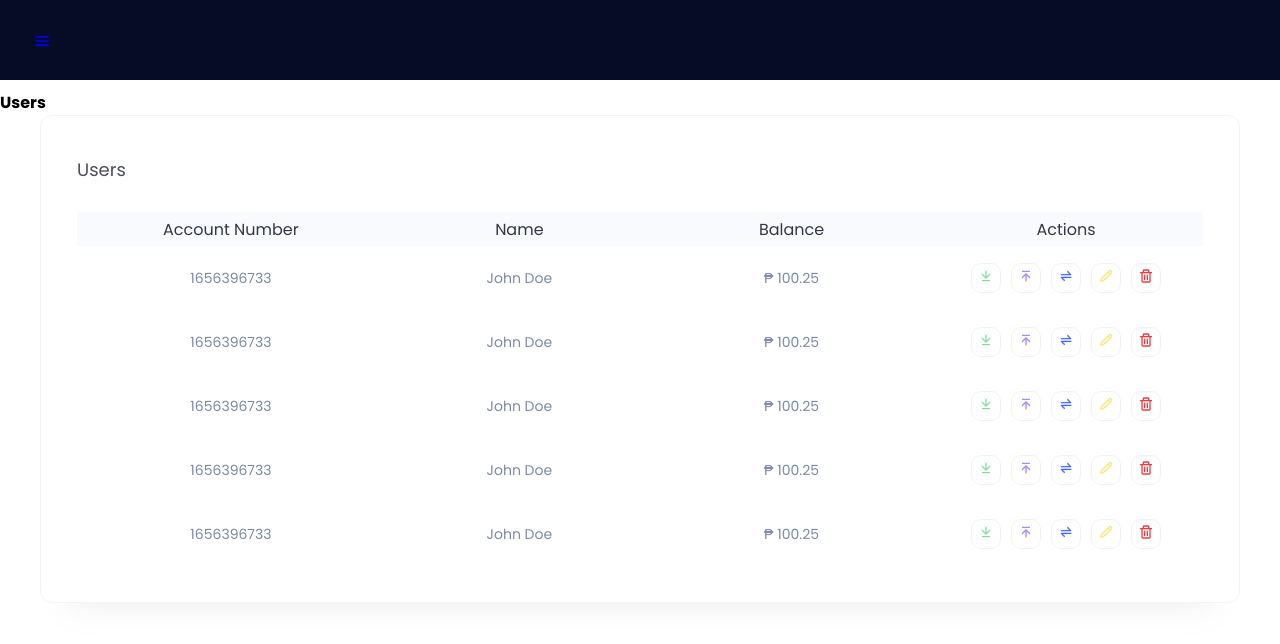
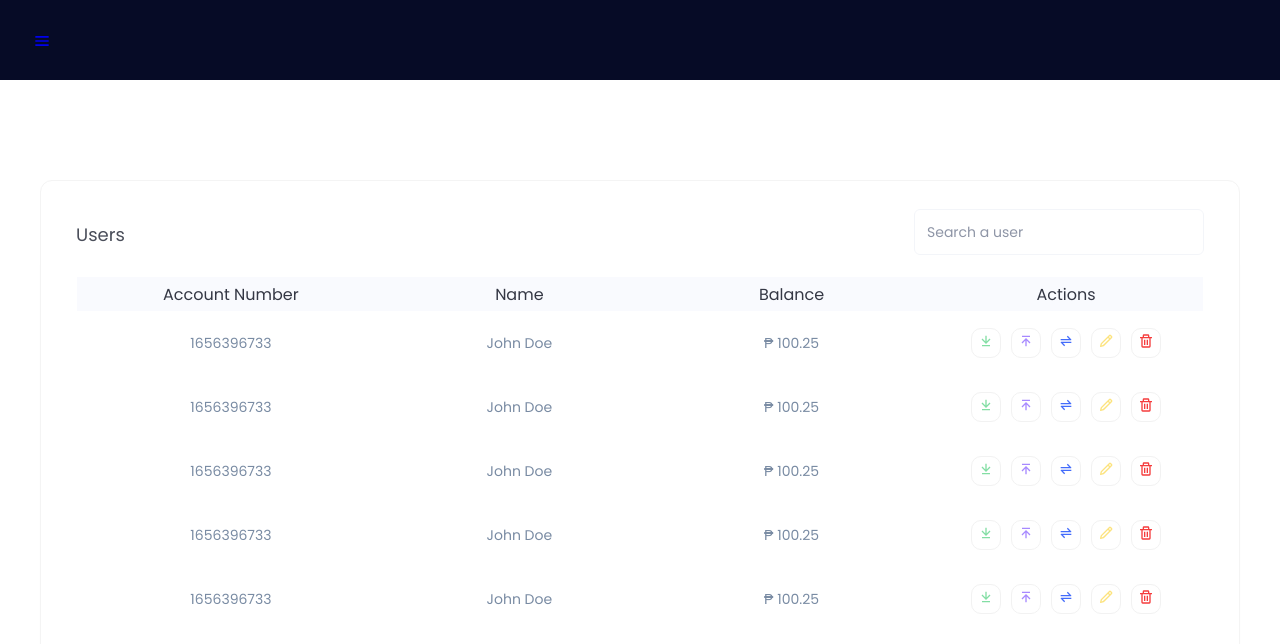
Before and after one commit to louisordonez/banking-app, a React (Create React App) app: page /Users in a window 1280 px wide. Shown: the top 644 px of the page. Built offline with nearby package versions, Linux system fonts and the light colour scheme.

Commit message:
Add user search input

```diff
--- a/src/Assets/Styles/Scss/components/_inputs.scss
+++ b/src/Assets/Styles/Scss/components/_inputs.scss
@@ -35,3 +35,23 @@
     outline: none;
   }
 }
+
+.search {
+  position: absolute;
+  right: 0;
+  width: 290px;
+  height: 46px;
+  border: 1px solid #f3f5f9;
+  border-radius: 6px;
+  margin-right: 3.5rem;
+  font-size: 1.4rem;
+  padding: 1.2rem;
+
+  &:focus {
+    outline: 1.55068px solid #819cfd;
+  }
+
+  &::placeholder {
+    color: #8e95a6;
+  }
+}
--- a/src/Assets/Styles/Scss/components/_navbar.scss
+++ b/src/Assets/Styles/Scss/components/_navbar.scss
@@ -22,6 +22,15 @@
   top: 0;
   left: -100%;
   transition: 850ms;
+
+  span {
+    margin-left: 1.6rem;
+    font-size: 1.6rem;
+  }
+
+  h2 {
+    font-size: 1.6rem;
+  }
 }
 
 .nav-menu.active {
@@ -66,12 +75,3 @@
   justify-content: flex-start;
   align-items: center;
 }
-
-span {
-  margin-left: 1.6rem;
-  font-size: 1.6rem;
-}
-
-h2 {
-  font-size: 1.6rem;
-}
--- a/src/Assets/Styles/Scss/components/_table.scss
+++ b/src/Assets/Styles/Scss/components/_table.scss
@@ -23,10 +23,17 @@
 }
 
 .table-header {
+  position: relative;
   padding: 2rem;
   margin-top: 2rem;
-  width: 13rem;
+  padding-left: 3.5rem;
+  width: 100%;
   height: 2.2rem;
+
+  div {
+    display: flex;
+    align-items: center;
+  }
 
   span {
     width: 13rem;
--- /dev/null
+++ b/src/Assets/Styles/Scss/pages/_index.scss
@@ -0,0 +1 @@
+@forward './users';
--- /dev/null
+++ b/src/Assets/Styles/Scss/pages/_users.scss
@@ -0,0 +1,3 @@
+.users {
+  margin-top: 10rem;
+}
--- a/src/Assets/Styles/Scss/styles.scss
+++ b/src/Assets/Styles/Scss/styles.scss
@@ -1,4 +1,5 @@
 @use './config/' as *;
 @use './base/' as *;
 @use './components/' as *;
+@use './pages/' as *;
 @use './utilities/' as *;
--- a/src/Components/Table/UsersTable.jsx
+++ b/src/Components/Table/UsersTable.jsx
@@ -6,7 +6,12 @@ const UsersTable = ({ users }) => {
     <div className="flex-center">
       <div className="table">
         <div className="table-header">
-          <span>{`Users`}</span>
+          <div>
+            <span>{`Users`}</span>
+            <div>
+              <input className="search" placeholder="Search a user" />
+            </div>
+          </div>
         </div>
         <div className="table-container">
           <table>
--- a/src/Routes/Users.jsx
+++ b/src/Routes/Users.jsx
@@ -1,5 +1,6 @@
 import React from 'react';
 import UsersTable from '../Components/Table/UsersTable';
+import InputText from '../Components/Input/InputText';
 
 const users = [
   {
@@ -56,10 +57,9 @@ const users = [
 
 const Users = () => {
   return (
-    <main style={{ padding: '1rem 0' }}>
-      <h2>Users</h2>
+    <div className="users">
       <UsersTable users={users} />
-    </main>
+    </div>
   );
 };
 
```
